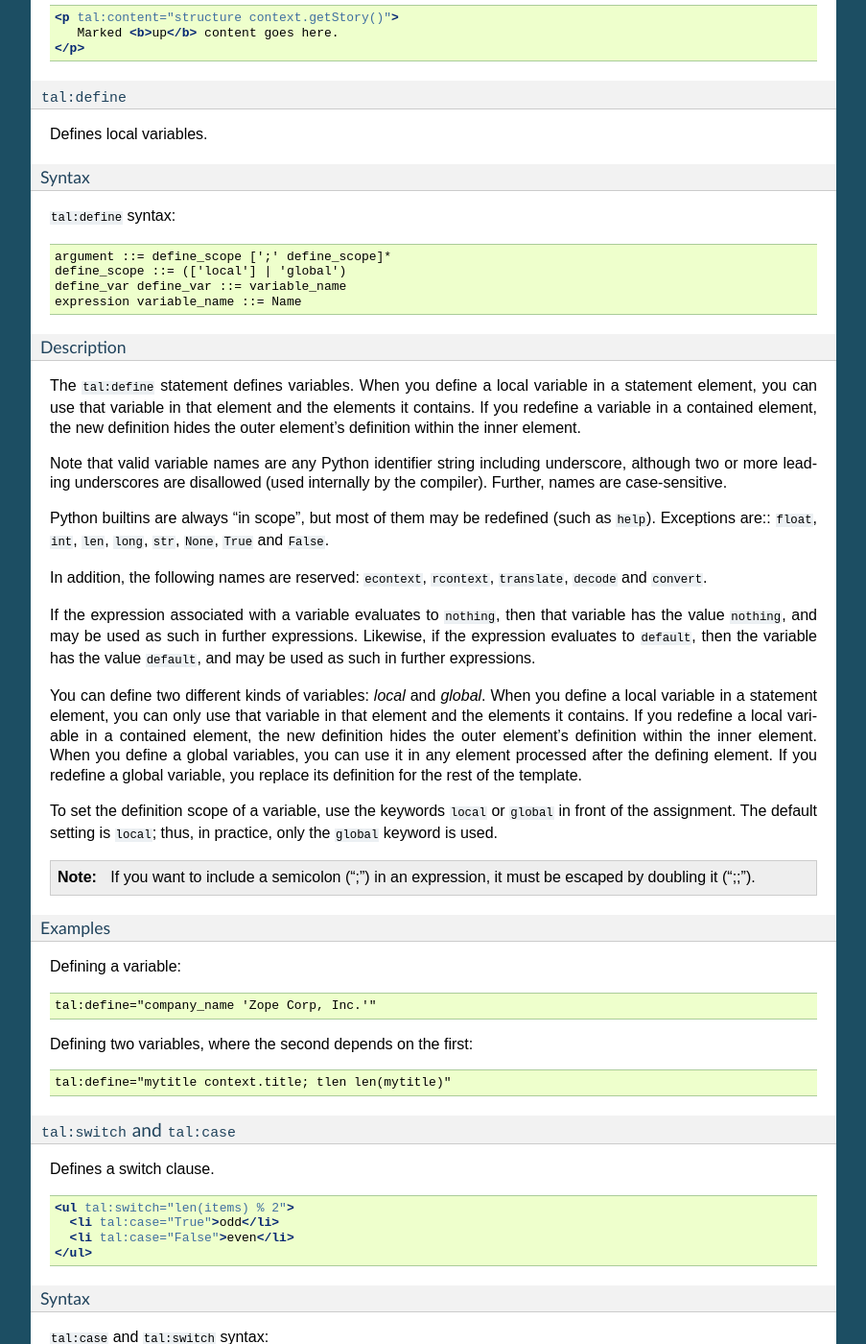
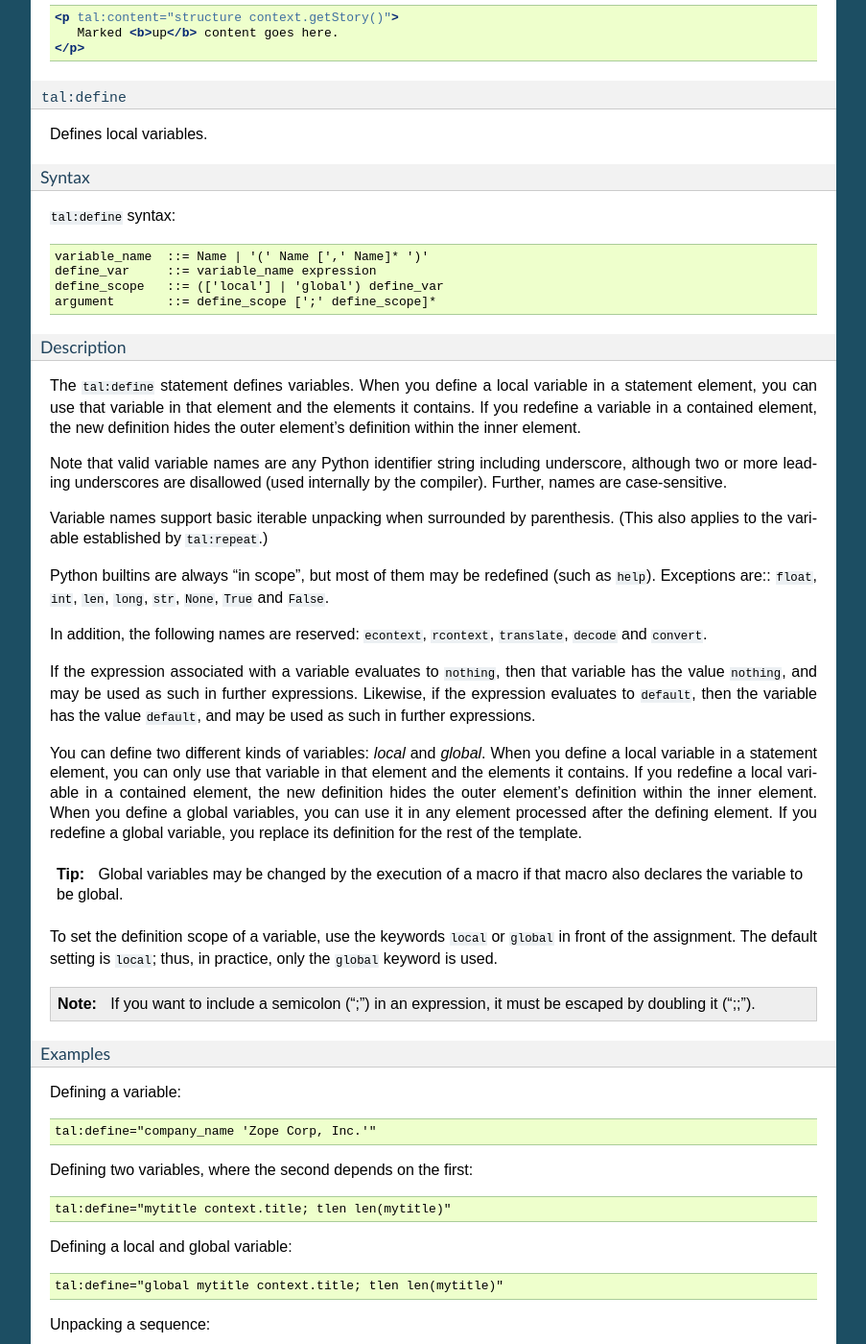
Before and after one commit to malthe/chameleon, a Sphinx documentation site: the page built from docs/reference.rst, in a window 1280 px wide and 1400 px high, scrolled down 4971 px. Shown: the whole window at 96% size, without its empty margins (198-1101 px from the left). Built offline with Sphinx 7.4.7, drawn with Linux system fonts in a browser that asks for light colours; pages that are not in the unit, such as notebooks, are missing from menus; some of the changed text lies outside the part shown.

Commit message:
Document variable unpacking in tal:define and tal:repeat.
Also adjust the BNF for tal:define to be more correct.

```diff
--- a/docs/reference.rst
+++ b/docs/reference.rst
@@ -320,10 +320,11 @@ Syntax
 
 ``tal:define`` syntax::
 
-    argument ::= define_scope [';' define_scope]*
-    define_scope ::= (['local'] | 'global')
-    define_var define_var ::= variable_name
-    expression variable_name ::= Name
+    variable_name  ::= Name | '(' Name [',' Name]* ')'
+    define_var     ::= variable_name expression
+    define_scope   ::= (['local'] | 'global') define_var
+    argument       ::= define_scope [';' define_scope]*
+
 
 Description
 ~~~~~~~~~~~
@@ -338,6 +339,10 @@ Note that valid variable names are any Python identifier string
 including underscore, although two or more leading underscores are
 disallowed (used internally by the compiler). Further, names are
 case-sensitive.
+
+Variable names support basic iterable unpacking when surrounded by
+parenthesis. (This also applies to the variable established by
+``tal:repeat``.)
 
 Python builtins are always "in scope", but most of them may be
 redefined (such as ``help``). Exceptions are:: ``float``, ``int``,
@@ -361,6 +366,9 @@ element. When you define a global variables, you can use it in any
 element processed after the defining element. If you redefine a global
 variable, you replace its definition for the rest of the template.
 
+.. tip:: Global variables may be changed by the execution of a
+         macro if that macro also declares the variable to be global.
+
 To set the definition scope of a variable, use the keywords ``local``
 or ``global`` in front of the assignment. The default setting is
 ``local``; thus, in practice, only the ``global`` keyword is used.
@@ -378,6 +386,14 @@ Defining a variable::
 Defining two variables, where the second depends on the first::
 
         tal:define="mytitle context.title; tlen len(mytitle)"
+
+Defining a local and global variable::
+
+        tal:define="global mytitle context.title; tlen len(mytitle)"
+
+Unpacking a sequence::
+
+        tal:define="(key,value) ('a', 42)"
 
 
 ``tal:switch`` and ``tal:case``
```
Also changed, not shown: other parts of docs/reference.rst (+3 -3 lines).
